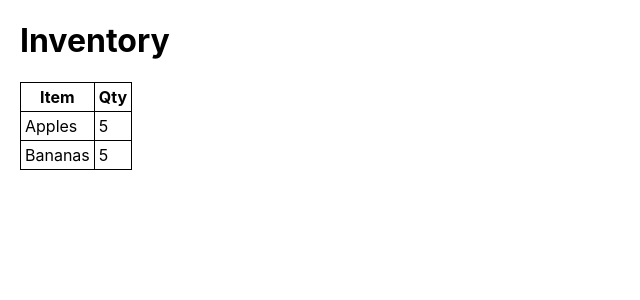
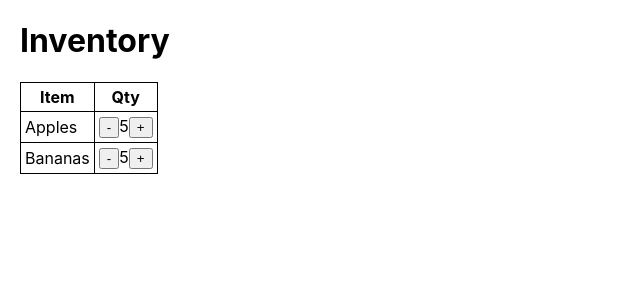
Before and after one commit to garrettheath4/pantry-tracker, a React (Create React App) app in the folder webapp/: page / in a window 1280 px wide. Shown: the top 300 px of the page, without its empty margins (0-640 px from the left). Built offline with nearby package versions, Linux system fonts and the light colour scheme.

Commit message:
Added buttons to adjust the quantity of inventory items

```diff
--- /dev/null
+++ b/webapp/src/Counter.jsx
@@ -0,0 +1,14 @@
+import React, { useState } from "react"
+
+const Counter = () => {
+  const [count, setCount] = useState(5)
+  return <>
+    <button onClick={() => setCount(Math.max(count - 1, 0))}>-</button>
+    <span>{count}</span>
+    <button onClick={() => setCount(Math.max(count + 1, 0))}>+</button>
+  </>
+}
+export default Counter
+
+
+// vim: set ts=2 sw=2 vts=2 sta sts=2 sr et ai:
--- a/webapp/src/ItemRow.jsx
+++ b/webapp/src/ItemRow.jsx
@@ -1,13 +1,17 @@
 import React from "react"
+import Counter from "./Counter"
 
 const ItemRow = ({ name }) => {
   return (
     <tr>
       <td>{name}</td>
-      <td>5</td>
+      <td>
+        <Counter />
+      </td>
     </tr>
   )
 }
 export default ItemRow
 
+
 // vim: set ts=2 sw=2 vts=2 sta sts=2 sr et ai:
```
